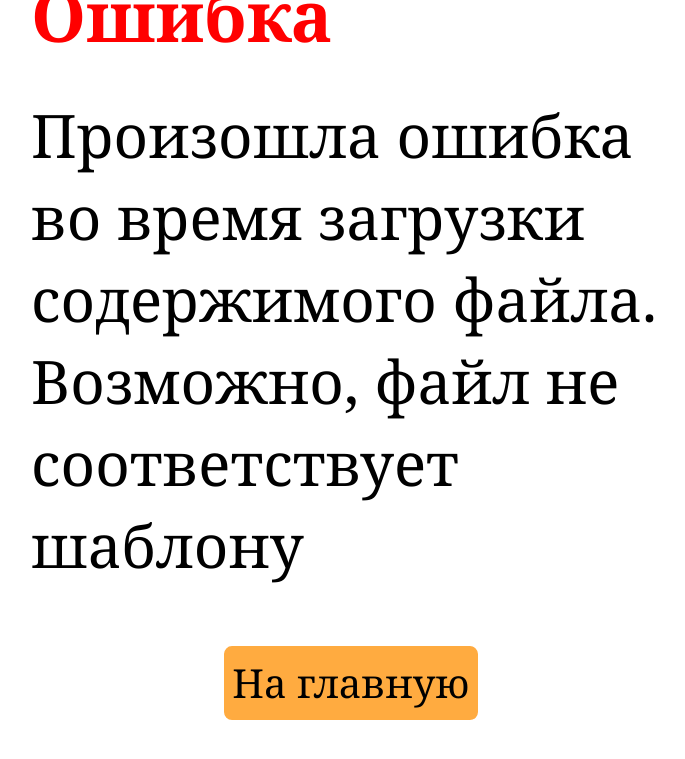
After one commit to KTEP-Inside/ktep-study-load, a Django app: template study_load/table_creator/templates/table_creator/error.html in a window 1280 px wide. The commit adds this page. Shown: the top 759 px of the page, without its empty margins (289-974 px from the left). Run offline with Django 5.2, Linux system fonts and the light colour scheme; the template is opened without the code that fills it, so the values that code supplies are empty; parts of the project's set-up code (start-up, migrations or seed data) failed here and were passed over.

Commit message:
fix styles, new templates

```diff
--- a/study_load/table_creator/static/table_creator/css/styles.css
+++ b/study_load/table_creator/static/table_creator/css/styles.css
@@ -7,13 +7,8 @@ body {
 
 
 .main-table {
-    border: 2px solid;
-    border-collapse: collapse;
-
-}
-
-.main-load td{
-    text-align: left;
+  border: 2px solid;
+  border-collapse: collapse;
 }
 
 .teacher {
@@ -37,13 +32,17 @@ tr td{
 }
 
 td {
-	height: 25px;
+	height: 20px;
 	text-align: center;
-	padding-left: 5px;
-	padding-right: 5px;
 	font-weight: bold;
-  padding: 10px; /* */
+  /* padding: 10px; */
 }
+
+.main-load td{
+  text-align: left;
+
+}
+
 
 .main-info, .main-load{
   font-weight: 700;
@@ -63,6 +62,7 @@ table input {
 .subject {
   width: 150px;
 }
+
 
 select{
   font-family: inherit;
@@ -87,6 +87,54 @@ option {
   font-size: inherit;
   font-weight: bold;
 }
+
+@media print {
+
+  .budget {
+    padding-left: 10px;
+    padding-right: 10px;
+  }
+
+  .semester {
+    padding-left: 3px;
+    padding-right: 3px;
+  }
+  .buttons-menu {
+    display: none;
+  }
+
+  .demo-wrapper {
+    display: none;
+  }
+
+  .print-button {
+    display: none;
+  }
+
+  select::-ms-expand {
+    display: none;
+  }
+
+  select {
+    -webkit-appearance: none;
+    -moz-appearance: none;
+    appearance: none;
+    padding-right: 10px; /* Добавляем дополнительное пространство справа, чтобы текст не налазил на галочку (по необходимости) */
+    background: transparent; /* Прозрачный фон */
+    border: none; /* Убираем рамку */
+  }
+
+  /* Добавляем кастомный стиль для Firefox */
+  @-moz-document url-prefix() {
+    select {
+      padding-right: 10px; /* Добавляем дополнительное пространство справа, чтобы текст не налазил на галочку (по необходимости) */
+      background: transparent; /* Прозрачный фон */
+      border: none; /* Убираем рамку */
+    }
+  }
+}
+
+
 
 
 
@@ -135,7 +183,6 @@ option {
 
 #uploadForm_File,
 .form-upload__submit,
-progress,
 .form-upload__container {
   width: 360px;
 }
@@ -170,39 +217,54 @@ progress,
 }
 
 .form-upload__submit_orange {
-  background-color: orange;
+  background-color: #ffab40;
+}
+/* success and error pages */
+
+.answer-message {
+  display: flex;
+  position: absolute;
+  top: 40%;
+  left: 50%;
+  transform: translate(-50%, -50%);
+  flex-wrap: wrap;
+  justify-content: flex-start;;
 }
 
-progress {
-  height: 5px;
-  margin-top: 25px;
-  border: none;
-  background-color: #286C2D;
+.message-title {
+  font-size: 70px;
+  height: 20px;
+}
+.error-title {
+  color: red;
 }
 
-progress::-webkit-progress-bar {
-  border: none;
-  background-color: #286C2D;
+.success-title {
+  color: greenyellow;
 }
 
-progress::-webkit-progress-value {
-  background-color: #41E847;
+.answer-text {
+  font-size: 60px;
+
 }
 
-progress::-moz-progress-bar {
-  border: none;
-  background-color: #41E847;
+
+.home-button {
+  text-decoration: none;
+  border: 2px solid #ffab40;
+  background-color: #ffab40;
+  border-radius: 8px;
+  font-size: 40px;
+  color: #000000;
+  display: flex;
+  width: 250px;
+  height: 70px;
+  justify-content: center;
+  align-items: center;
+
 }
 
-.form-upload__container {
-  margin-top: 10px;
-  font-size: 16px;
+.answer-message > .home-button {
+  margin: 0 auto;
+  text-align: center;
 }
-
-.form-upload__status:empty::before {
-  content: "Не загружено";
-}
-
-.form-upload__status:empty + span {
-  display: none;
-}
--- /dev/null
+++ b/study_load/table_creator/templates/table_creator/error.html
@@ -0,0 +1,16 @@
+{% extends 'table_creator/base.html' %}
+
+{% load my_template_extras %}
+{% load static %}
+
+{% block content %}
+<div class="answer-message">
+    <h1 class="error-title message-title">Ошибка</h1>
+    <p class="answer-text">Произошла ошибка во время загрузки содержимого файла.
+    <br>Возможно, файл не соответствует шаблону
+    </p>
+    <a href="{% url 'home' %}" class="home-button">На главную</a>
+</div>
+
+
+{% endblock %}
--- a/study_load/table_creator/utils.py
+++ b/study_load/table_creator/utils.py
@@ -1 +1,2 @@
+exams_type = ('Э', 'ДЗ')
 type_results = ['Всего', 'Праздничный дни', 'Итого']
```
Also changed, not shown: study_load/table_creator/templates/table_creator/success.html (added, +14 -0 lines), study_load/table_creator/templates/table_creator/table_creator.html (+11 -13 lines), study_load/table_creator/static/table_creator/js/jobs_for_line.js (line endings or trailing spaces).
